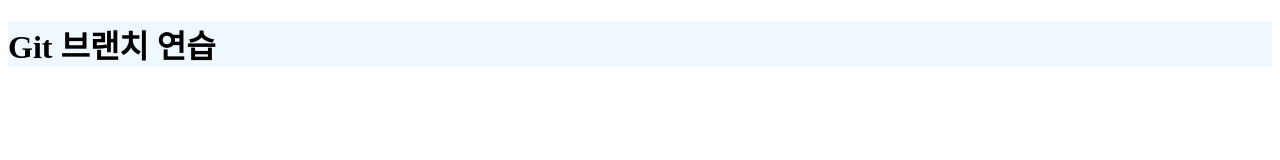
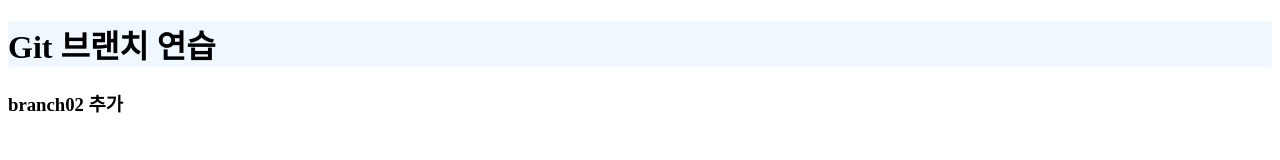
Before and after one commit to JNoony/JNoony, a plain HTML site: page gitbranch/index.html in a window 1280 px wide. Drawn offline with Linux system fonts and the light colour scheme.

Commit message:
branch02

```diff
--- a/gitbranch/index.html
+++ b/gitbranch/index.html
@@ -9,5 +9,6 @@
 </head>
 <body>
     <h1>Git 브랜치 연습</h1>
+    <h3>branch02 추가</h3>
 </body>
 </html>
```
Also changed, not shown: 1 other file.
